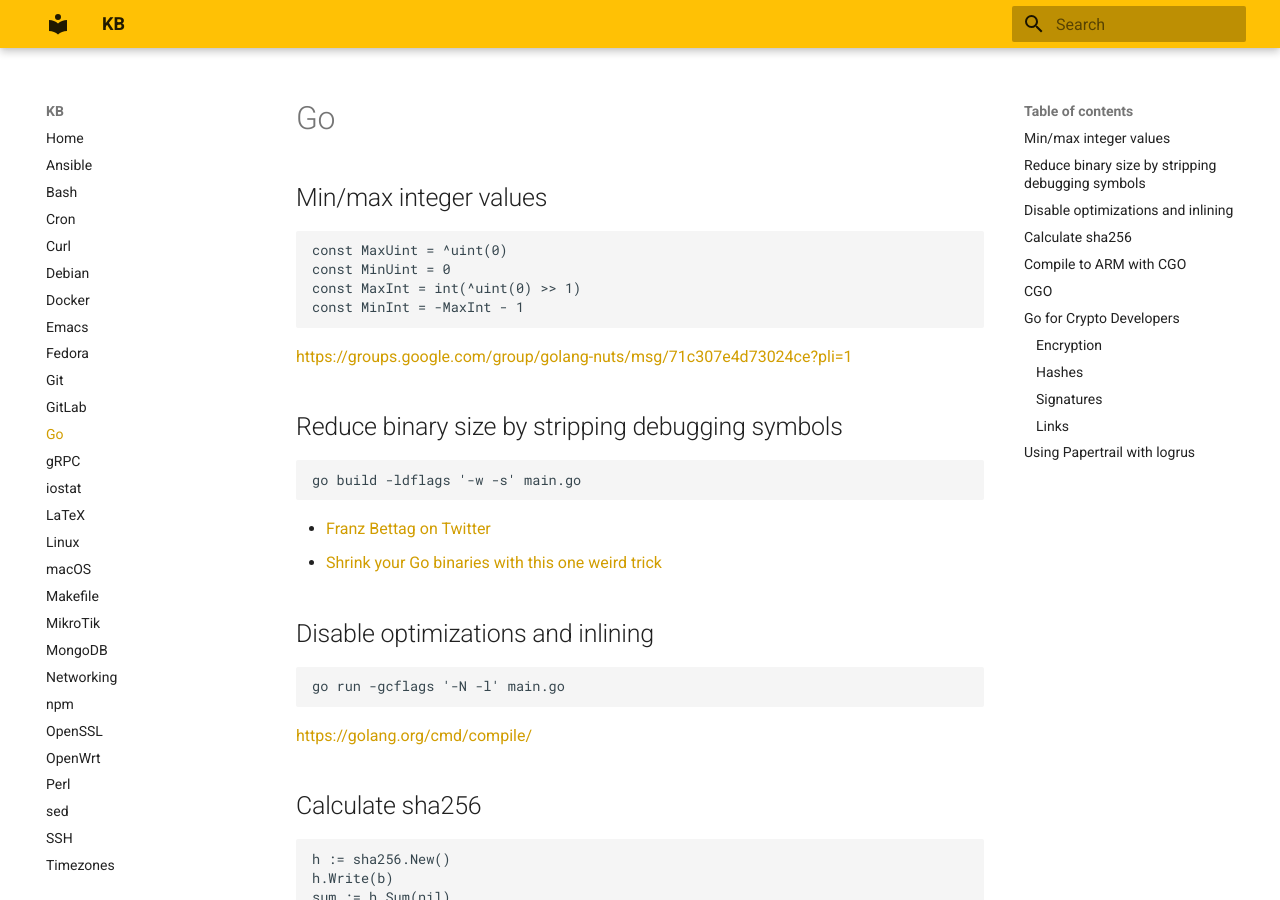
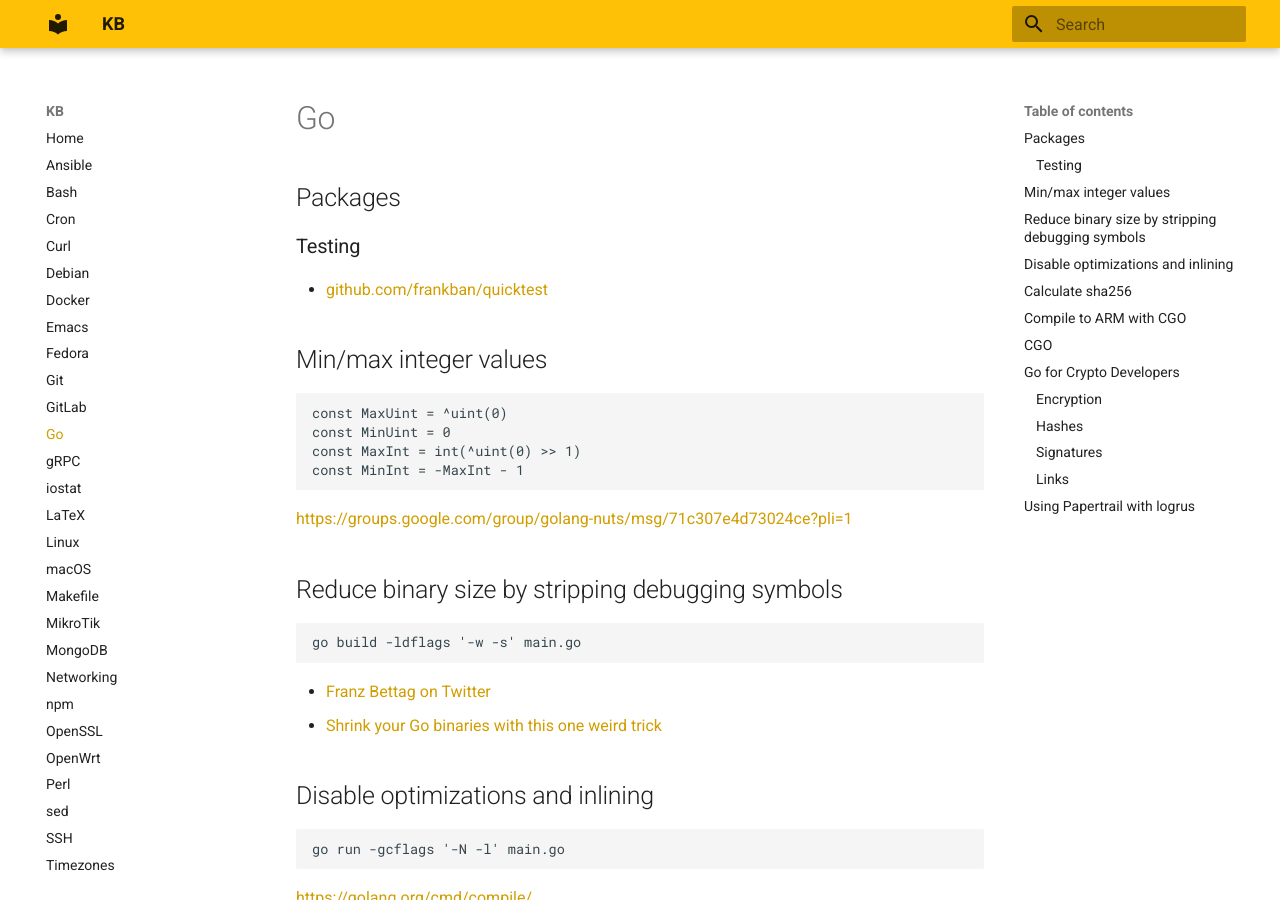
Before and after one commit to mbialon/kb, an MkDocs documentation site: the page built from docs/go.md, in a window 1280 px wide and 900 px high. Built offline with MkDocs 1.6.1 and Material for MkDocs 9.7.7, drawn with Linux system fonts in a browser that asks for light colours.

Commit message:
go: testing packages

```diff
--- a/docs/go.md
+++ b/docs/go.md
@@ -1,4 +1,10 @@
 # Go
+
+## Packages
+
+### Testing
+
+- [github.com/frankban/quicktest](github.com/frankban/quicktest)
 
 ## Min/max integer values
 
```
